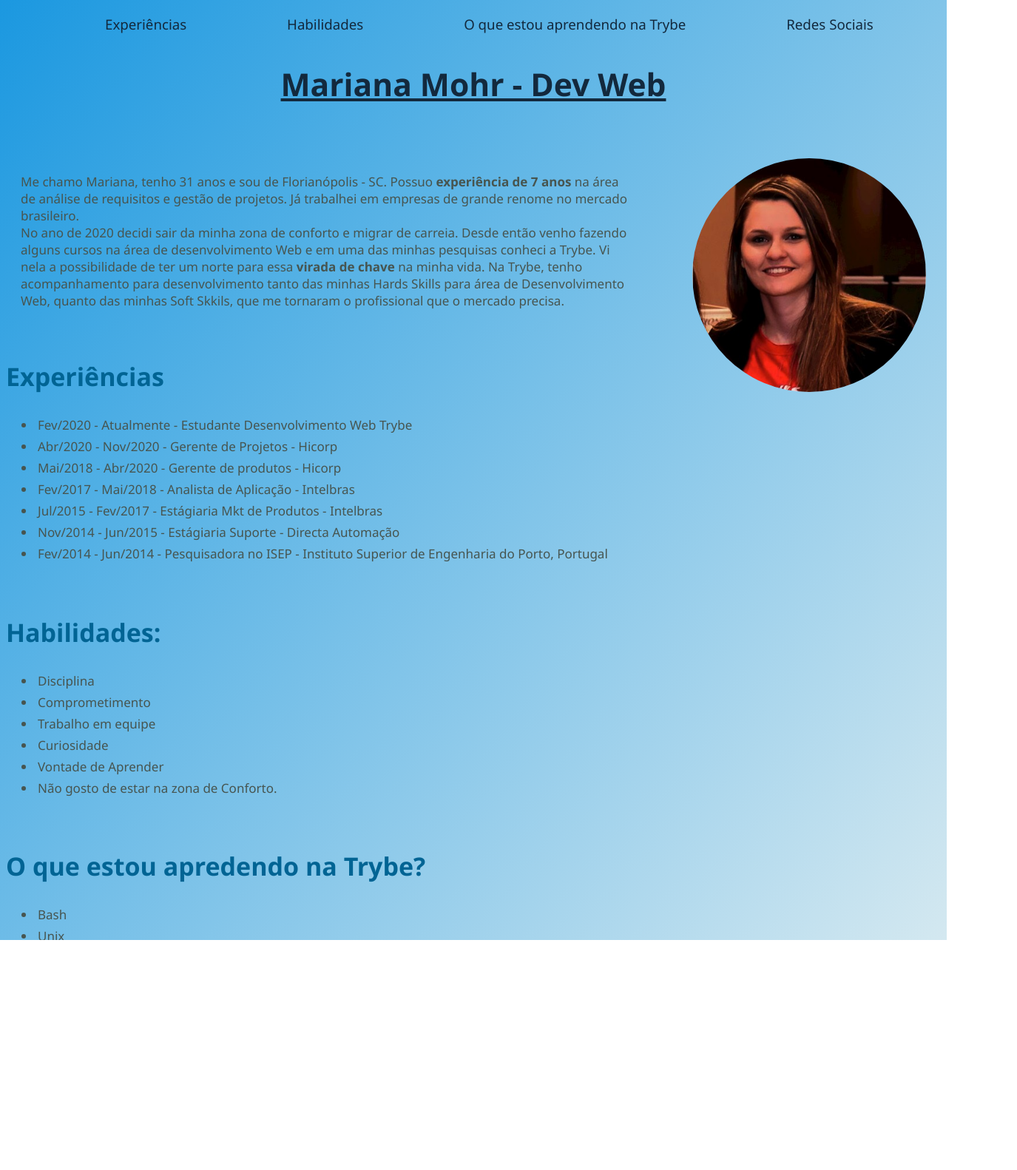
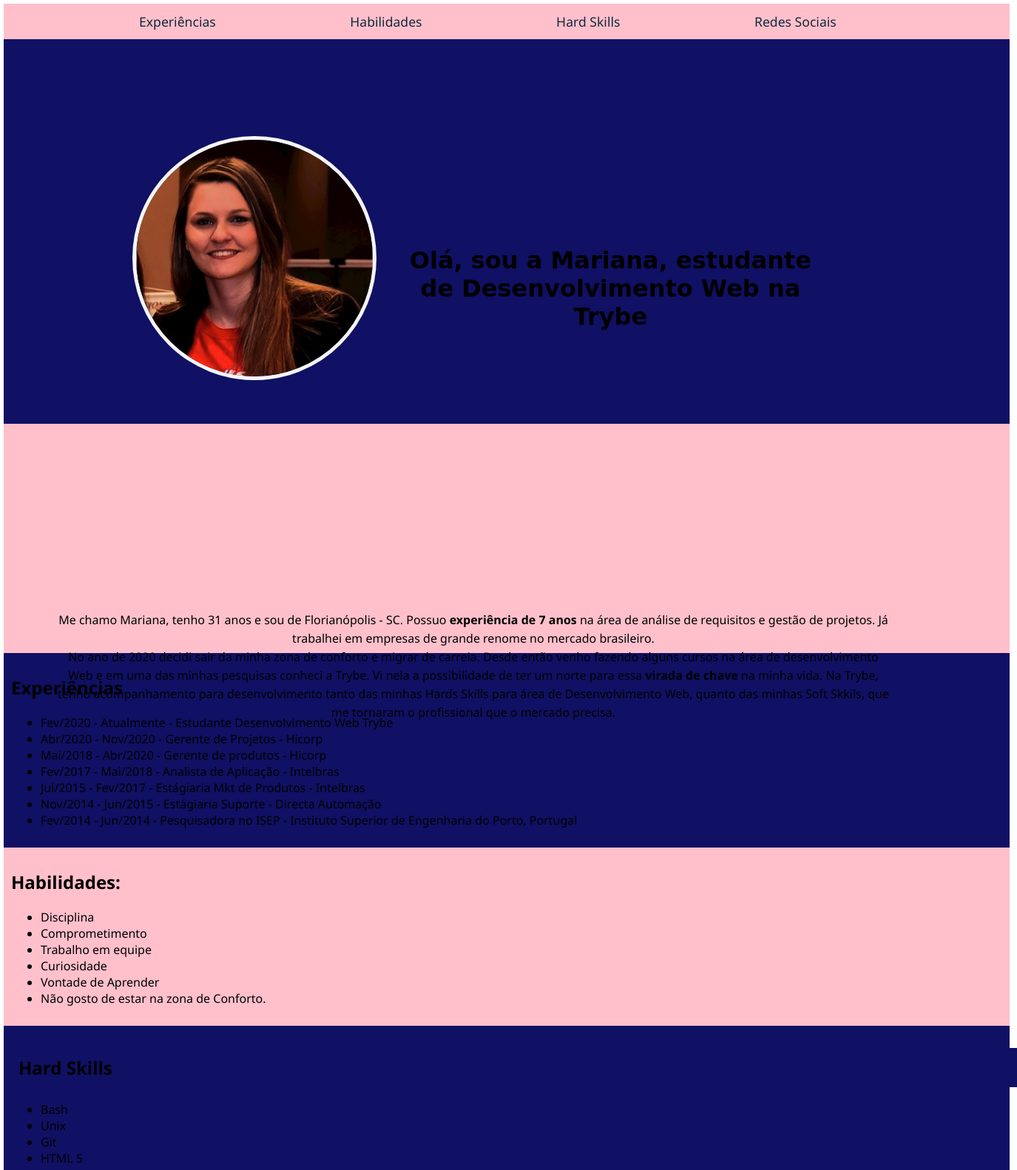
Before and after one commit to marianamohr/marianamohr.github.io, a plain HTML site: page index.html in a window 1280 px wide. Shown: the top 1582 px of the page at 74% size, 1375 px wide, since content can reach past the window. Drawn offline with Linux system fonts and the light colour scheme.

Commit message:
ajustado o CSS para a v2 e ajustados os links das redes sociais.

```diff
--- a/index.html
+++ b/index.html
@@ -4,7 +4,7 @@
 <head>
   <meta charset="UTF-8">
   <title>Mariana Mohr - Dev Web</title>
-  <link rel="stylesheet" type="text/css" href="style.css">
+  <link rel="stylesheet" type="text/css" href="style_v2.css">
 
 
 </head>
@@ -14,43 +14,54 @@
       Coloque todo o CSS criado até agora nos exercícios anteriores em um arquivo externo.
     -->
   <nav id="menu">
-    <ul >
-   <li><a  href="#experiencias"> Experiências</a></li>
-   <li><a  href="#habilidades"> Habilidades</a></li>
-   <li><a  href="#trybe"> O que estou aprendendo na Trybe</a></li>
-   <li><a  href="#redes"> Redes Sociais</a></li>
-  </ul>
-</nav>
+    <ul>
+      <li><a href="#experiencias"> Experiências</a></li>
+      <li><a href="#habilidades"> Habilidades </a></li>
+      <li><a href="#hardskills"> Hard Skills</a></li>
+      <li><a href="#redes"> Redes Sociais</a></li>
+    </ul>
+  </nav>
+
+  <div id="apresentacao">
 
 
-  <div>
-    <h1>Mariana Mohr - Dev Web</h1>
-    <br>
+    <h1>Olá, sou a Mariana, estudante de Desenvolvimento Web na Trybe</h1>
+
   </div>
 
-  <div >
+  <div id="quemsoueu">
 
-    <img class="fotoPerfil" src="/Imagens/foto.jpeg" alt="Mariana está usando uma blusa vermelha com um blazer por cima e cabelo solto"
-      title="Foto Mariana Mohr" width="300">
-      </div>
 
-      <div class="descritivo">
-    <br>
-    <p>Me chamo Mariana, tenho 31 anos e sou de Florianópolis - SC.
-      Possuo <strong>experiência de 7 anos </strong>na área de análise de requisitos e gestão de projetos. Já trabalhei
-      em empresas de grande renome no mercado brasileiro.
-      <br>
-      No ano de 2020 decidi sair da minha zona de conforto e migrar de carreia. Desde então venho fazendo alguns cursos
-      na área de desenvolvimento Web e em uma das minhas pesquisas conheci a Trybe. Vi nela a possibilidade de ter um
-      norte para essa <strong> virada de chave</strong> na minha vida. Na Trybe, tenho acompanhamento para
-      desenvolvimento tanto das minhas Hards Skills para área de Desenvolvimento Web, quanto das minhas Soft Skkils, que
-      me tornaram o profissional que o mercado precisa.
-    </p>
 
+
+
+      <img class="fotoPerfil" src="/Imagens/foto.jpeg"
+        alt="foto da Mariana" title="Foto Mariana Mohr">
+
+
+
+    <div class="descritivo">
+      <p>Me chamo Mariana, tenho 31 anos e sou de Florianópolis - SC.
+        Possuo <strong>experiência de 7 anos </strong>na área de análise de requisitos e gestão de projetos. Já
+        trabalhei
+        em empresas de grande renome no mercado brasileiro.
+        <br>
+        No ano de 2020 decidi sair da minha zona de conforto e migrar de carreia. Desde então venho fazendo alguns
+        cursos
+        na área de desenvolvimento Web e em uma das minhas pesquisas conheci a Trybe. Vi nela a possibilidade de ter um
+        norte para essa <strong> virada de chave</strong> na minha vida. Na Trybe, tenho acompanhamento para
+        desenvolvimento tanto das minhas Hards Skills para área de Desenvolvimento Web, quanto das minhas Soft Skkils,
+        que
+        me tornaram o profissional que o mercado precisa.
+      </p>
+    </div>
   </div>
-  <br>
-  <div>
-    <h2 id="experiencias">Experiências</h2>
+
+
+
+
+  <div id="experiencias">
+    <h2>Experiências</h2>
     <p></p>
     <ul>
       <li>Fev/2020 - Atualmente - Estudante Desenvolvimento Web Trybe</li>
@@ -63,10 +74,10 @@
     </ul>
   </div>
 
-  <br>
 
-  <div>
-    <h2 id="habilidades">Habilidades:</h2>
+
+  <div id="habilidades">
+    <h2>Habilidades:</h2>
     <ul>
       <li>Disciplina</li>
       <li>Comprometimento</li>
@@ -78,10 +89,10 @@
     </ul>
   </div>
 
-  <br>
 
-  <div>
-    <h2 id="trybe">O que estou apredendo na Trybe?</h2>
+
+  <div id="hardskills">
+    <h2 id="hardskills">Hard Skills</h2>
     <ul>
       <li>Bash</li>
       <li>Unix</li>
@@ -90,15 +101,22 @@
       <li>CSS</li>
     </ul>
   </div>
-  <br>
-  <div>
+
+  <div id="redesSociais">
     <h2>Redes Sociais: </h2>
-    <a href="https://www.linkedin.com/in/mariana-mohr/" target="blank"> LinkedIn</a>
-    <br>
-    <a href="https://github.com/marianamohr/" target="brank"> GitHub</a>
-    <br>
-    <a href="https://www.instagram.com/marianamohr/" target="blank">Instagram</a>
+    <a href="https://www.linkedin.com/in/mariana-mohr/" target="blank"> <img class=imgRedesSociais
+        src="/Imagens/linkedin2.png" alt="Linkedin"></a>
+
+    <a href="https://github.com/marianamohr/" target="brank"> <img class=imgRedesSociais src="/Imagens/github.png"
+        alt="GitHub"></a>
+
   </div>
+  <footer >
+<p>Desenvolvido por Mariana Mohr</p>
+<p>Estudante na Trybe</p>
+
+
+  </footer>
 
 </body>
 
--- a/style.css
+++ b/style.css
@@ -1,19 +1,19 @@
 body {
-  background-image: linear-gradient(to bottom right, #1b98e0, #e8f1f2);
+  /*background-image: linear-gradient(to top right,  #e8f1f2, #1b98e0);*/
   /*background-color: #e8f1f2;*/
   font-family: "Segoe UI", Tahoma, Geneva, Verdana, sans-serif;
   font-size: 17px;
 }
+
 #menu ul {
-  padding:10px;
-  margin:0px;
-  list-style:none;
+  background-color: black;
+  padding: 10px;
+  margin: 0px;
+  list-style: none;
   font-size: 1.1em;
-
-
 }
 #menu ul li {
-  padding-left:120px;
+  padding-left: 120px;
   display: inline;
   border-width: 3px;
 }
@@ -21,31 +21,36 @@ body {
 #menu ul li a {
   padding: 2px 4px;
   display: inline-block;
-  color:#13293d;
+  color: #13293d;
   text-decoration: none;
-
 }
 
 #menu ul li a:hover {
+  color: #006494;
+  border-bottom: 3px solid #13293d;
+}
+.quemsoueu{
 
-    color: #006494;
-    border-bottom:3px solid #13293d;
-}
 
+  }
 .fotoPerfil {
 
- border-radius: 50%;
-  display: block;
+  border-radius: 50%;
+  /*display: block;*/
   margin-left: 5%;
-  width: 25%;
-  float:right;
+  width: 22%;
   padding: 20px;
   border-width: 500px;
   border-color: #13293d;
 }
+.descritivo {
+  float:right;
+  width: 85%;
+  margin-right:  100px;
+}
 
 h1 {
-  color:#13293d;
+  color: #13293d;
   font-size: 2.5em;
   text-decoration: underline;
   text-align: center;
@@ -54,7 +59,6 @@ h1 {
 h2 {
   color: #006494;
   font-size: 2em;
-
 }
 
 h3 {
@@ -65,30 +69,25 @@ h3 {
 p {
   color: #475550;
   width: 70%;
-
 }
 li {
   color: #475550;
   width: 70%;
   padding: 3px;
+}
 
-}
 
 .icones {
   width: 5%;
   margin-left: 10px;
 }
 
-.button {
-  color: white;
-  background-color: blue;
-  border-radius: 20%;
-  padding-left: 15px;
+.linkedin {
+  width: 100px;
 }
 
-.descritivo{
+.instagram {
+}
 
-margin-left: 20px;
-
-
+.github {
 }
--- /dev/null
+++ b/style_v2.css
@@ -0,0 +1,120 @@
+body {
+    /*background-image: linear-gradient(to top right,  #e8f1f2, #1b98e0);*/
+    /*background-color: #e8f1f2;*/
+    font-family: "Segoe UI", Tahoma, Geneva, Verdana, sans-serif;
+    margin: 0px;
+    border: 5px white solid;
+  }
+
+  #menu ul {
+    background-color: pink;
+    padding: 10px;
+    margin: 0px;
+    list-style: none;
+    font-size: 1.1em;
+    width: 1340px;
+  }
+  #menu ul li {
+    padding-left: 169px;
+    display: inline;
+    border-width: 3px;
+  }
+
+  #menu ul li a {
+    padding: 2px 4px;
+    display: inline-block;
+    color: #13293d;
+    text-decoration: none;
+  }
+
+  #menu ul li a:hover {
+    color: #006494;
+    border-bottom: 3px solid #13293d;
+  }
+
+  #apresentacao{
+    width: 1200px;
+    height: 360px;
+    padding: 80px;
+    background-color:  rgb(16, 16, 100);
+  }
+
+  h1{
+    position: absolute;
+    top: 39%;
+    left: 43%;
+    padding-bottom: 40px;
+    text-align: center;
+    width: 550px;
+    font-family:cursive;
+    font-weight: 800;
+
+  }
+
+  .fotoPerfil {
+    position: absolute;
+    top: 23%;
+    left: 14%;
+    border-radius: 50%;
+    width: 25%;
+    border: 5px solid whitesmoke;
+
+  }
+
+  #quemsoueu{
+    width: 1200px;
+    height: 150px;
+    padding: 80px;
+    background-color: pink;
+  }
+
+  .descritivo{
+    position: absolute;
+    top:100%;
+    left: 5%;
+    right: 5%;
+    padding: 10px;
+    line-height: 25px;
+    text-align: center;
+  }
+
+
+
+  #experiencias{
+    width: 1340px;
+    padding: 10px;
+    background-color:rgb(16, 16, 100);
+  }
+
+  #habilidades{
+    width: 1340px;
+    padding: 10px;
+    background-color: pink;
+  }
+
+  #hardskills{
+    width: 1340px;
+    padding: 10px;
+    background-color: rgb(16, 16, 100);
+  }
+
+  #redesSociais{
+    width: 1340px;
+      text-align: center;
+    padding: 10px;
+    background-color:pink;
+  }
+
+  footer{
+    width: 1340px;
+    padding: 10px ;
+      text-align: center;
+      background-color: rgb(16, 16, 100);
+  }
+
+  .imgRedesSociais{
+    background-image: none;
+    width: 50px;
+    padding: 30px;
+
+  }
```
Also changed, not shown: Imagens/Instagram.jpg (added), Imagens/Instagram.png (added), Imagens/Instagram.webp (added), Imagens/Instagram1.jpg (added), Imagens/github.png, Imagens/linkedin.jpg (added), Imagens/linkedin.png, Imagens/linkedin1.jpg (added), Imagens/linkedin2.png (added).
